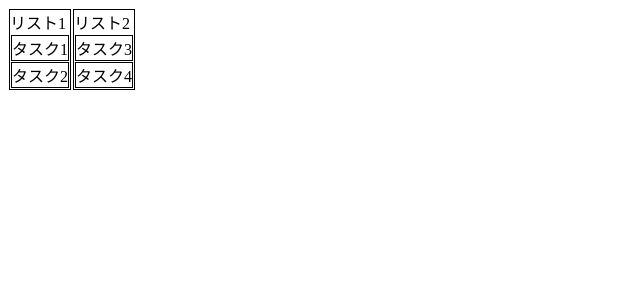
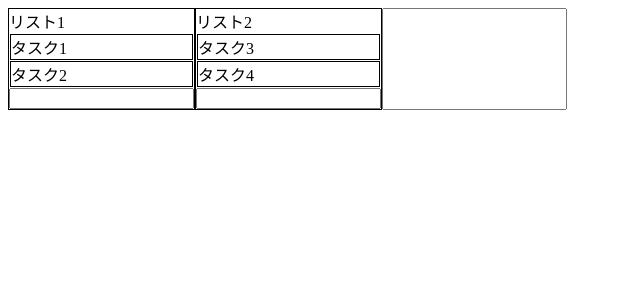
Before and after one commit to kai815/vue-ts-task, a Vue app: page / in a window 1280 px wide. Shown: the top 300 px of the page, without its empty margins (0-640 px from the left). Built offline with nearby package versions, Linux system fonts and the light colour scheme.

Commit message:
リストとカードの追加

```diff
--- a/src/App.vue
+++ b/src/App.vue
@@ -1,13 +1,18 @@
 <template>
   <div id="app">
-    <List v-for="list in lists" :key="list.id" :list="list" />
+    <template v-for="list in lists">
+      <div class="list-container" :key="list.id">
+        <List :list="list" @add-card="addCard" />
+      </div>
+    </template>
+    <input type="text" @change="addList" />
   </div>
 </template>
 
 <script lang="ts">
 import { Component, Vue } from "vue-property-decorator";
 import List from "@/components/List.vue";
-import { IList } from "@/types";
+import { IList, IAddCardEvent } from "@/types";
 import { createInitialLists } from "@/initialData";
 
 @Component({
@@ -17,6 +22,39 @@ import { createInitialLists } from "@/initialData";
 })
 export default class App extends Vue {
   lists: IList[] = createInitialLists();
+  listCreateCount = 2;
+  cardCreatedCount = 4;
+  // Event型に{ currentTarget: HTMLInputElement }を追加
+  addList(event: Event & { currentTarget: HTMLInputElement }): void {
+    const newList = {
+      id: this.listCreateCount + 1,
+      name: event.currentTarget.value,
+      cards: []
+    };
+    this.lists.push(newList);
+    // listsに追加されたので、listCreateCountを増やす
+    ++this.listCreateCount;
+    // フォームの値をリセット
+    event.currentTarget.value = "";
+  }
+
+  // @emitで実行したaddCardからの戻り値を受け取る
+  addCard({ listId, text }: IAddCardEvent): void {
+    const list = this.lists.find(list => list.id === listId);
+    /*
+    findは見つからなかった場合undefinedを返す可能性があるので、その場合は早期リターンする
+    （ここではlist: IList | undefined）
+    */
+    if (list === undefined) return;
+    const newCard = {
+      id: this.cardCreatedCount + 1,
+      text
+    };
+    // ここではlist: IList
+    list.cards.push(newCard);
+
+    ++this.cardCreatedCount;
+  }
 }
 </script>
 
--- a/src/components/List.vue
+++ b/src/components/List.vue
@@ -2,13 +2,14 @@
   <div class="list">
     {{ list.name }}
     <Card v-for="card in list.cards" :key="card.id" :card="card" />
+    <input type="text" @change="addCard" />
   </div>
 </template>
 
 <script lang="ts">
-import { Component, Vue, Prop } from "vue-property-decorator";
+import { Component, Vue, Prop, Emit } from "vue-property-decorator";
 import Card from "@/components/Card.vue";
-import { IList } from "@/types";
+import { IList, IAddCardEvent } from "@/types";
 
 @Component({
   components: {
@@ -19,6 +20,19 @@ export default class List extends Vue {
   @Prop({ type: Object, required: true })
   // 「!」はNon-null assertion operator
   list!: IList;
+
+  @Emit()
+  addCard(event: Event & { currentTarget: HTMLInputElement }): IAddCardEvent {
+    // 次の処理でリセットしてしまうので変数に格納
+    const text = event.currentTarget.value;
+    // フォームの値をリセット
+    event.currentTarget.value = "";
+    // 返す内容が複数あるのでオブジェクトで返す
+    return {
+      listId: this.list.id,
+      text
+    };
+  }
 }
 </script>
 
--- a/src/types.ts
+++ b/src/types.ts
@@ -8,3 +8,8 @@ export interface ICard {
   readonly id: number; //idは途中で変更しないのでreadonly。
   text: string; // 文字列なのでstring型
 }
+
+export interface IAddCardEvent {
+  listId: number;
+  text: string;
+}
```
